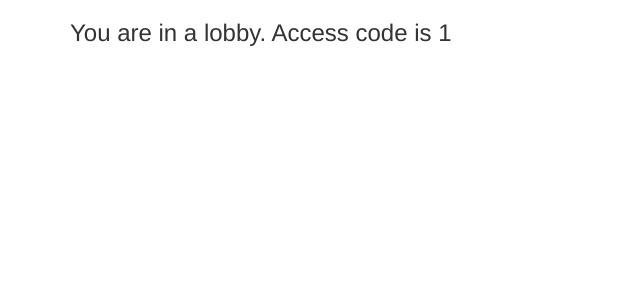
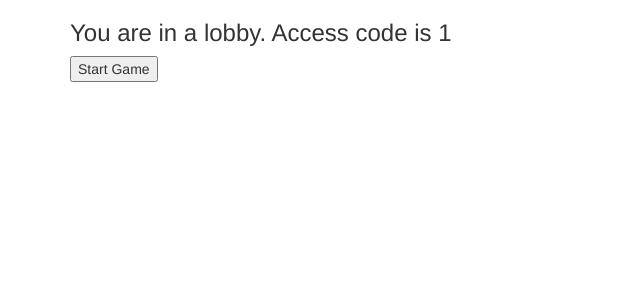
Before and after one commit to elijahlong5/QuarantineHanabi, a Flask app: page /lobby/1/ in a window 1280 px wide. Shown: the top 300 px of the page, without its empty margins (0-640 px from the left). Run offline with Flask 2, Linux system fonts and the light colour scheme; some libraries are stand-ins or nearby versions.

Commit message:
added start game button and game in session page

```diff
--- a/QuarantineHanabi/run.py
+++ b/QuarantineHanabi/run.py
@@ -12,9 +12,17 @@ def main():
 
 
 @app.route("/lobby/<access_code>/")
-@app.route("/lobby/<access_code>/player_id/<player_id>/")
+@app.route("/lobby/<access_code>/player-id/<player_id>/")
 def lobby(access_code, player_id=None):
     return render_template('lobby.html',
+                           access_code=access_code,
+                           player_id=player_id)
+
+
+@app.route('/game-in-session/<access_code>/player-id/<player_id>/')
+def game_in_session(access_code, player_id):
+    # TODO: also need to pass game instance as json
+    return render_template("game-in-session.html",
                            access_code=access_code,
                            player_id=player_id)
 
@@ -35,5 +43,20 @@ def join_lobby():
                             player_id=player_id))
 
 
+@app.route("/start-game/", methods=['post'])
+def start_game():
+    access_code = request.form['access_code']
+    game_instance = hanabi_lobbies[access_code]
+    # TODO: need to start the game
+    return redirect(url_for("game_in_session",
+                            access_code=access_code,
+                            player_id=request.form['player_id']))
+
+
+@app.route("/api/lobbies/<access_code>/game-in-session")
+def is_game_on(access_code):
+    return hanabi_lobbies[access_code].game_in_session
+
+
 if __name__ == "__main__":
     app.run()
--- a/QuarantineHanabi/templates/lobby.html
+++ b/QuarantineHanabi/templates/lobby.html
@@ -4,5 +4,12 @@
         <h3>
             You are in a lobby.  Access code is {{ access_code }}
         </h3>
+        <form action="/start-game/" method="post">
+            <button class="button" type="submit" id="start-game-button">
+                Start Game
+            </button>
+            <input type="hidden" value="{{access_code}}" name="access_code">
+            <input type="hidden" value="{{player_id}}" name="player_id">
+        </form>
     </div>
 {% endblock content %}
```
Also changed, not shown: QuarantineHanabi/templates/game-in-session.html (added, +11 -0 lines).
